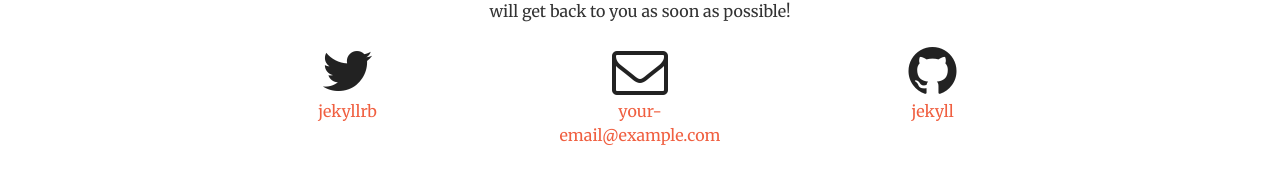
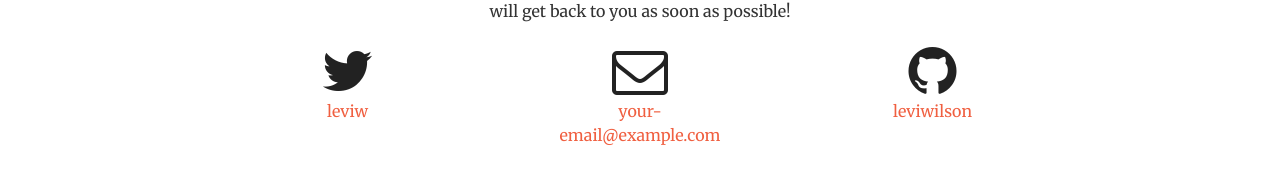
Before and after one commit to liferefined/liferefined.com, a Jekyll site: the page built from index.md, in a window 1280 px wide and 900 px high, scrolled down 2005 px. Shown: the part 633-817 px from the top of the window. Built offline with Jekyll 4.4.1, drawn with Linux system fonts in a browser that asks for light colours.

Commit message:
update gh and twitter username

```diff
--- a/_config.yml
+++ b/_config.yml
@@ -21,8 +21,8 @@ description: > # this means to ignore newlines until "baseurl:"
   Google search results) and in your feed.xml site description.
 baseurl: "" # the subpath of your site, e.g. /blog
 url: "" # the base hostname & protocol for your site, e.g. http://example.com
-twitter_username: jekyllrb
-github_username:  jekyll
+twitter_username: leviw
+github_username:  leviwilson
 
 # Build settings
 markdown: kramdown
```
